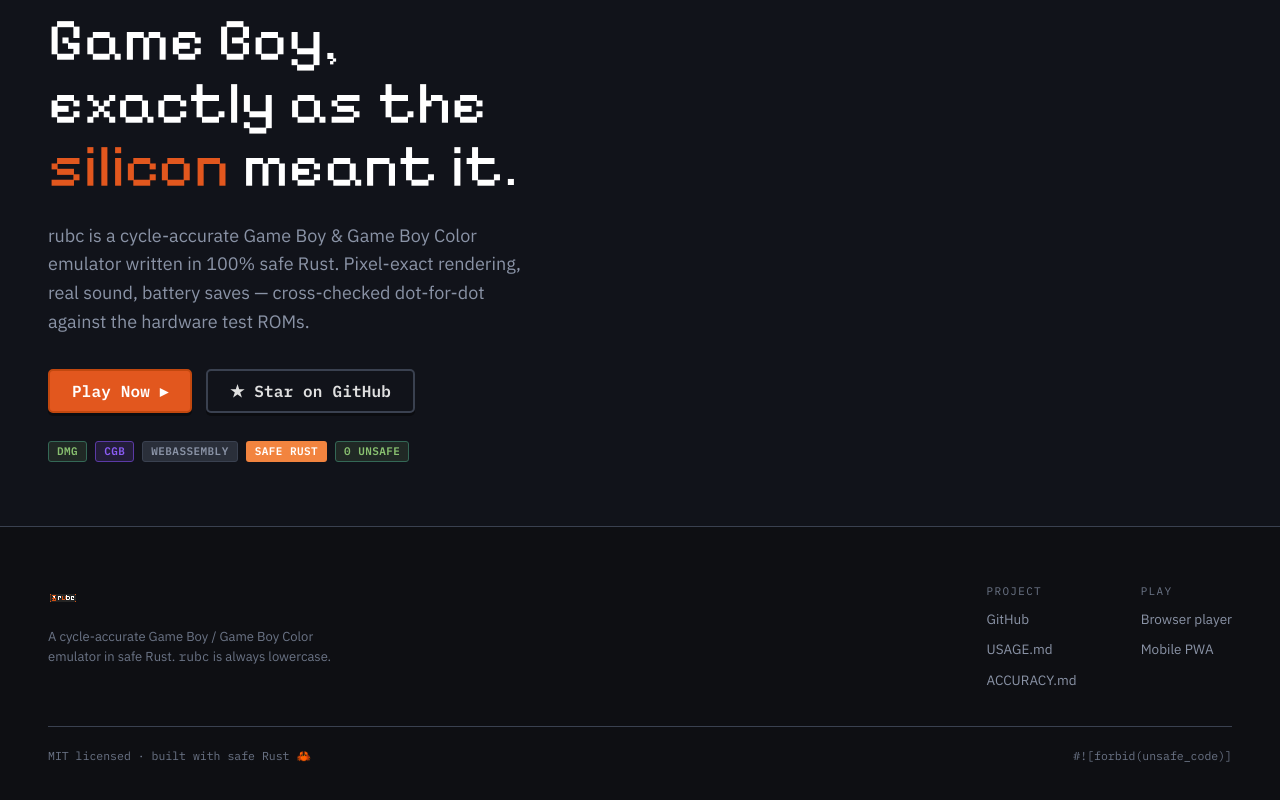
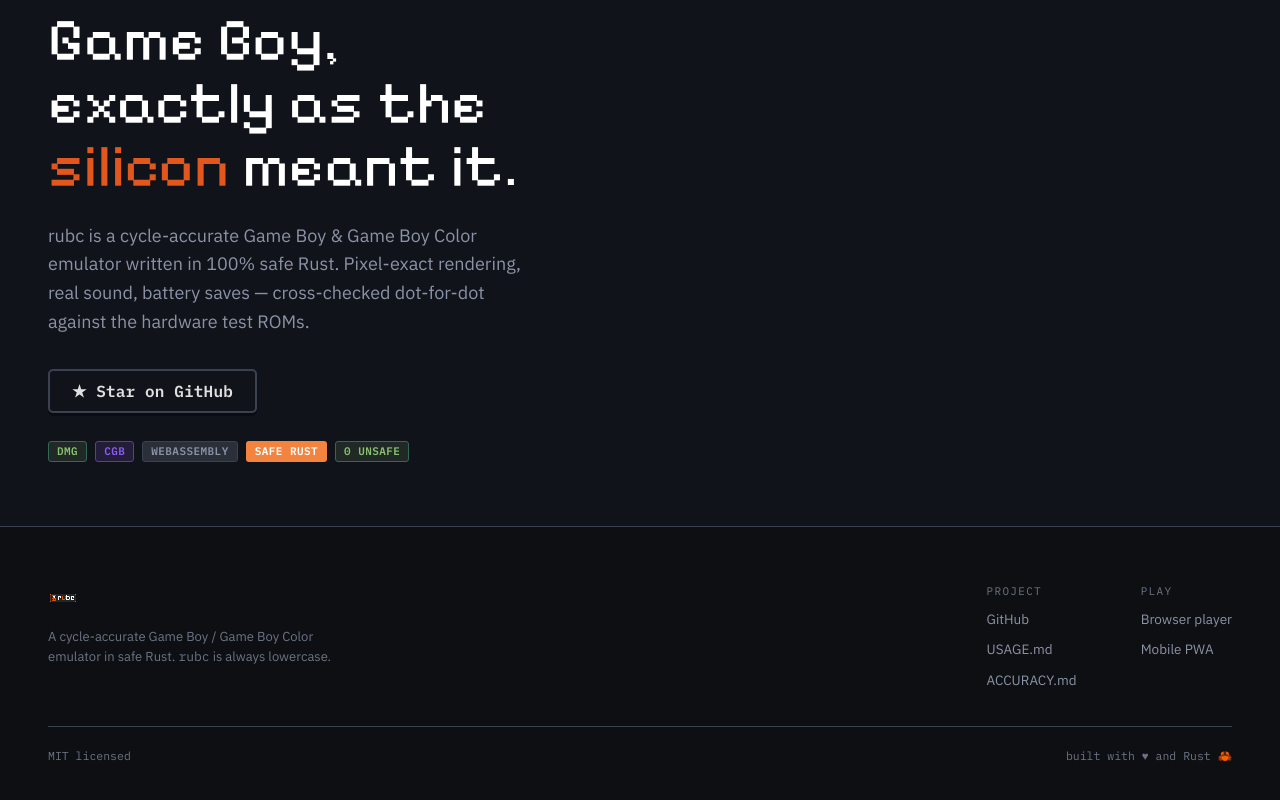
Before and after one commit to duysqubix/rubc, a Next.js app in the folder web/: page / in a window 1280 px wide. Shown: the part 314-1114 px from the top of the page. Built offline with nearby package versions, Linux system fonts and the light colour scheme; no server answers.

Commit message:
fix(web): Play Now only in header nav + simplify footer tagline
- Remove the hero Play Now button; it now lives only in the top nav (rubc-c4c).
- Footer: drop '#![forbid(unsafe_code)]', keep 'MIT licensed' + 'built with
  heart and Rust' (rubc-ll6).

```diff
--- a/web/src/app/page.tsx
+++ b/web/src/app/page.tsx
@@ -94,7 +94,6 @@
           cross-checked dot-for-dot against the hardware test ROMs.
         </p>
         <div className="rubc-hero-actions">
-          <PlayNow size="lg" />
           <a
             href="https://github.com/duysqubix/rubc"
             target="_blank"
@@ -202,7 +201,7 @@
             color: "var(--text-faint)",
           }}
         >
-          MIT licensed · built with safe Rust 🦀
+          MIT licensed
         </span>
         <span
           style={{
@@ -211,7 +210,7 @@
             color: "var(--text-faint)",
           }}
         >
-          #![forbid(unsafe_code)]
+          built with ♥ and Rust 🦀
         </span>
       </div>
     </footer>
```
